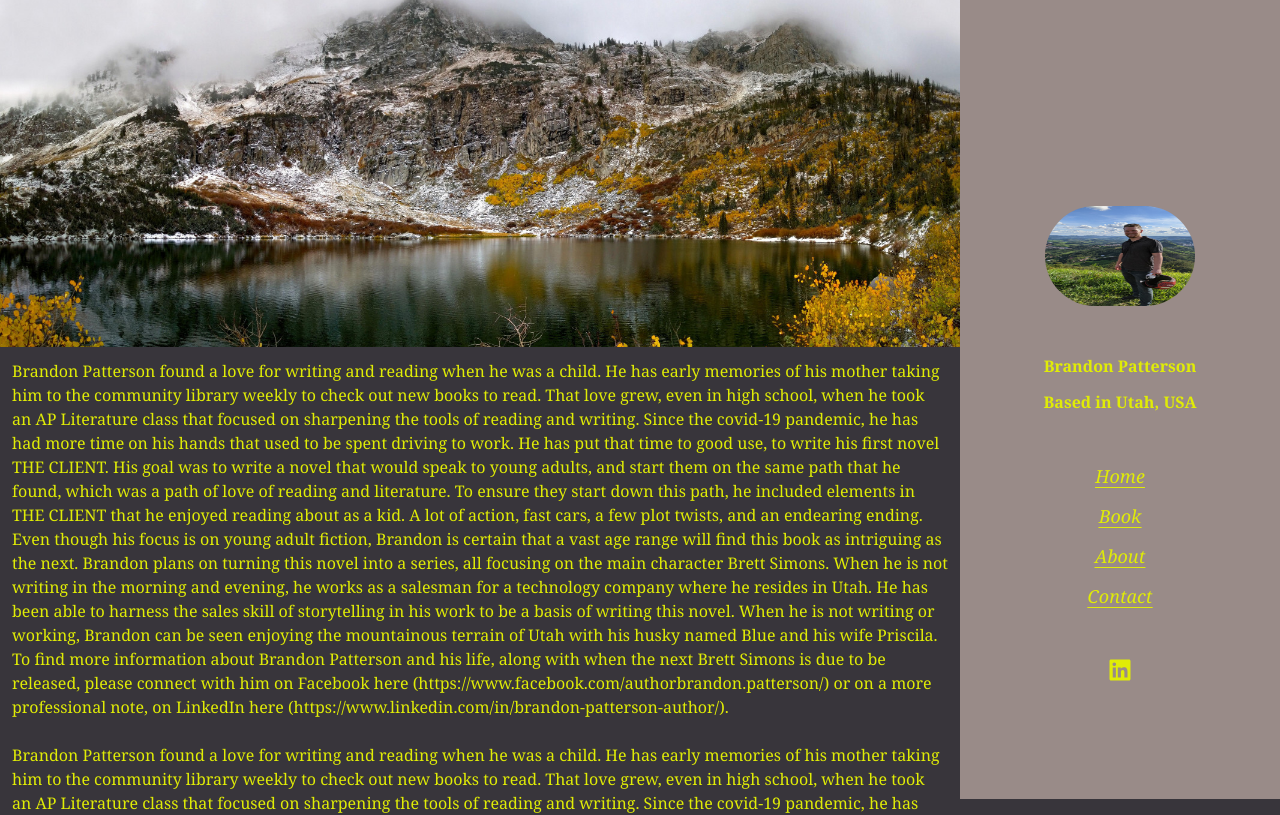
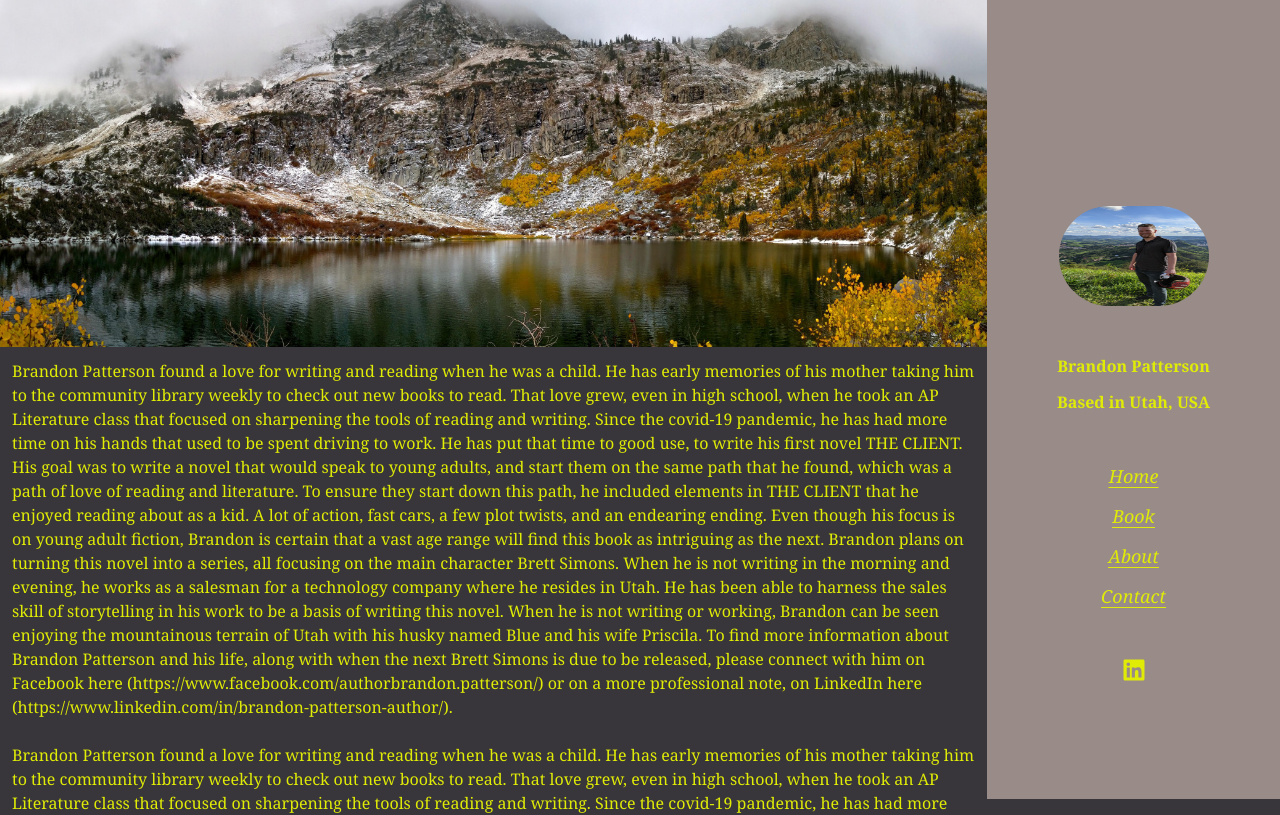
Before and after one commit to poloblue1357/V-School-Assignments, a React (Vite) app in the folder assignments/exercises/brandonauthor/: page / in a window 1280 px wide. Shown: the top 815 px of the page. Built offline with nearby package versions, Linux system fonts and the light colour scheme.

Commit message:
fixing sidebar

```diff
--- a/assignments/exercises/brandonauthor/src/App.jsx
+++ b/assignments/exercises/brandonauthor/src/App.jsx
@@ -34,7 +34,7 @@ function App() {
   }, []);
 
   return (
-    <div>
+    <div className='w-full'>
       {dimensions.width >= breakpoint ?
         <PageLarge />
         :
--- a/assignments/exercises/brandonauthor/src/ContextProvider.jsx
+++ b/assignments/exercises/brandonauthor/src/ContextProvider.jsx
@@ -10,6 +10,7 @@ function BrandonAuthorContextProvider(props) {
     const toggleSidebar = () => {
         console.log("toggle working!", isShowing)
         isShowing === true ? setIsShowing(false) : setIsShowing(true)
+        console.log(isShowing)
     }
 
 
--- a/assignments/exercises/brandonauthor/src/components/PageLarge.jsx
+++ b/assignments/exercises/brandonauthor/src/components/PageLarge.jsx
@@ -8,7 +8,7 @@ import Photo from "./Photo"
 function PageLarge() {
 
     return (
-        <div className="grid grid-cols-8 transition duration-500 ease-in-out">
+        <div className="grid grid-cols-6 transition duration-500 ease-in-out">
             <div className='col-start-1 col-end-7 row-start-1 row-end-2'>
                 <Header />
             </div>
@@ -24,7 +24,7 @@ function PageLarge() {
             <div className='col-start-1 col-end-7 row-start-5 row-end-6'>
                 <About />
             </div>
-            <div className='col-start-7 col-end-9 row-start-1 row-end-6 h-full w-full'>
+            <div className='row-start-1 row-end-6 h-full w-[293px]'>
                 <Sidebar />
             </div>
         </div>
--- a/assignments/exercises/brandonauthor/src/components/PageSmall.jsx
+++ b/assignments/exercises/brandonauthor/src/components/PageSmall.jsx
@@ -30,14 +30,14 @@ function PageSmall() {
                     <div className='col-start-1 col-end-8 row-start-5 row-end-6'>
                         <About />
                     </div>
-                    <div className='w-[23em] row-start-1 row-end-4'>
+                    <div className='col-start-8 w-[272px] md:w-[368px] row-start-1 row-end-4'>
                         <Sidebar />
                     </div>
                 </div>
 
             :
 
-                <div className="grid grid-cols-7 transition duration-500 ease-in-out">
+                <div className="grid grid-cols-7 transition duration-500 ease-in-out w-full">
                     <div className='col-start-1 col-end-8 row-start-1 row-end-2'>
                         <Header />
                     </div>
--- a/assignments/exercises/brandonauthor/src/components/Sidebar.jsx
+++ b/assignments/exercises/brandonauthor/src/components/Sidebar.jsx
@@ -10,7 +10,7 @@ function Sidebar() {
     const context = useContext(BrandonAuthorContext)
 
     return (
-        <div id="test1" className=" bg-tBeige flex flex-col justify-center items-center space-y-6 h-screen sticky">
+        <div id="test1" className=" bg-tBeige flex flex-col justify-center items-center space-y-6 h-screen w-full">
             <div className="h-[40px] bg-tBeige"></div>
             <img src={bSmile} className="rounded-full h-[100px] w-[150px] overflow-auto"/>
             <div className="justify-center items-center flex flex-col space-y-2">
```
